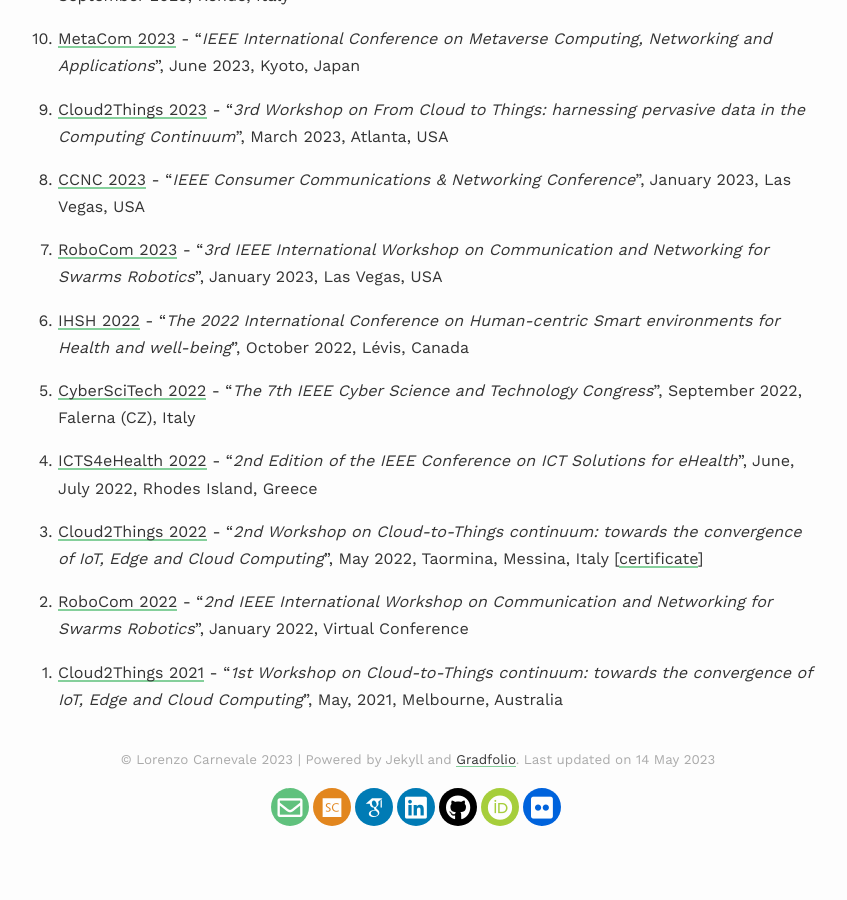
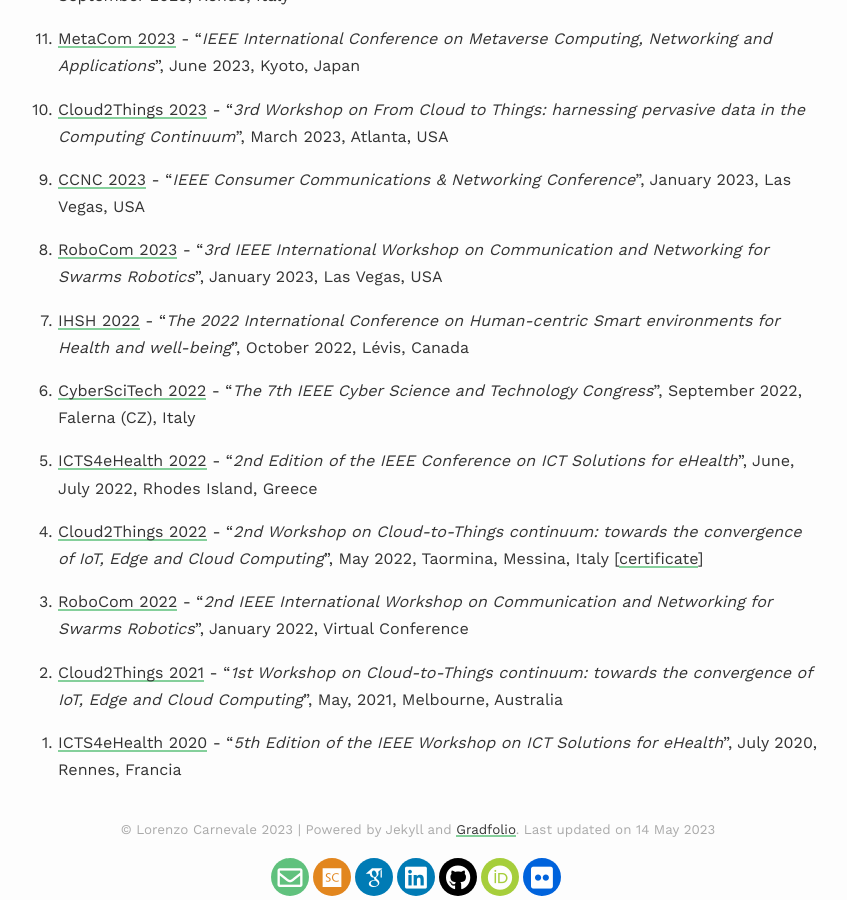
Before and after one commit to lcarnevale/lcarnevale.github.io, a Jekyll site: the page built from _pages/activities.md, in a window 1280 px wide and 900 px high, scrolled down 1744 px. Shown: the whole window, without its empty margins (222-1069 px from the left). Built offline with Jekyll 4.4.1, drawn with Linux system fonts in a browser that asks for light colours; nearby versions of some CDN libraries; some web fonts are replaced; before the commit the page ends 2574 px from its top, so only the background shows below that.

Commit message:
included ICTS4Health 2020

```diff
--- a/_pages/activities.md
+++ b/_pages/activities.md
@@ -72,4 +72,6 @@ The following calls are open and wait for your submission. If you have any quest
 0. [RoboCom 2022](https://robocom2022.nws.cs.unibo.it/) - "<i>2nd IEEE International Workshop on Communication and Networking for Swarms Robotics</i>", January 2022, Virtual Conference
 
 0. [Cloud2Things 2021](https://cloud2things2021.netsons.org/) - "<i>1st Workshop on Cloud-to-Things continuum: towards the convergence of IoT, Edge and Cloud Computing</i>", May, 2021, Melbourne, Australia
+
+0. [ICTS4eHealth 2020](https://icts4ehealth.icar.cnr.it/ICTS4eHealth2020/index.html) - "<i>5th Edition of the IEEE Workshop on ICT Solutions for eHealth</i>", July 2020, Rennes, Francia
 {: reversed="reversed"}
```
